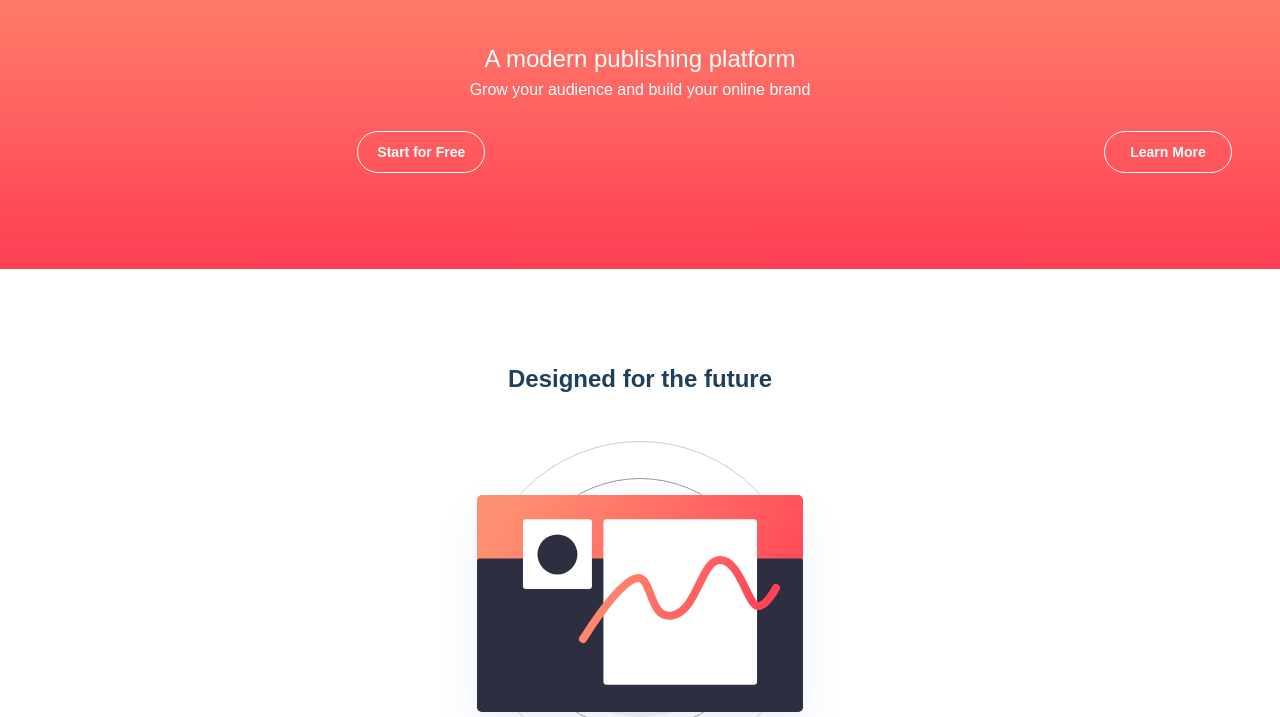
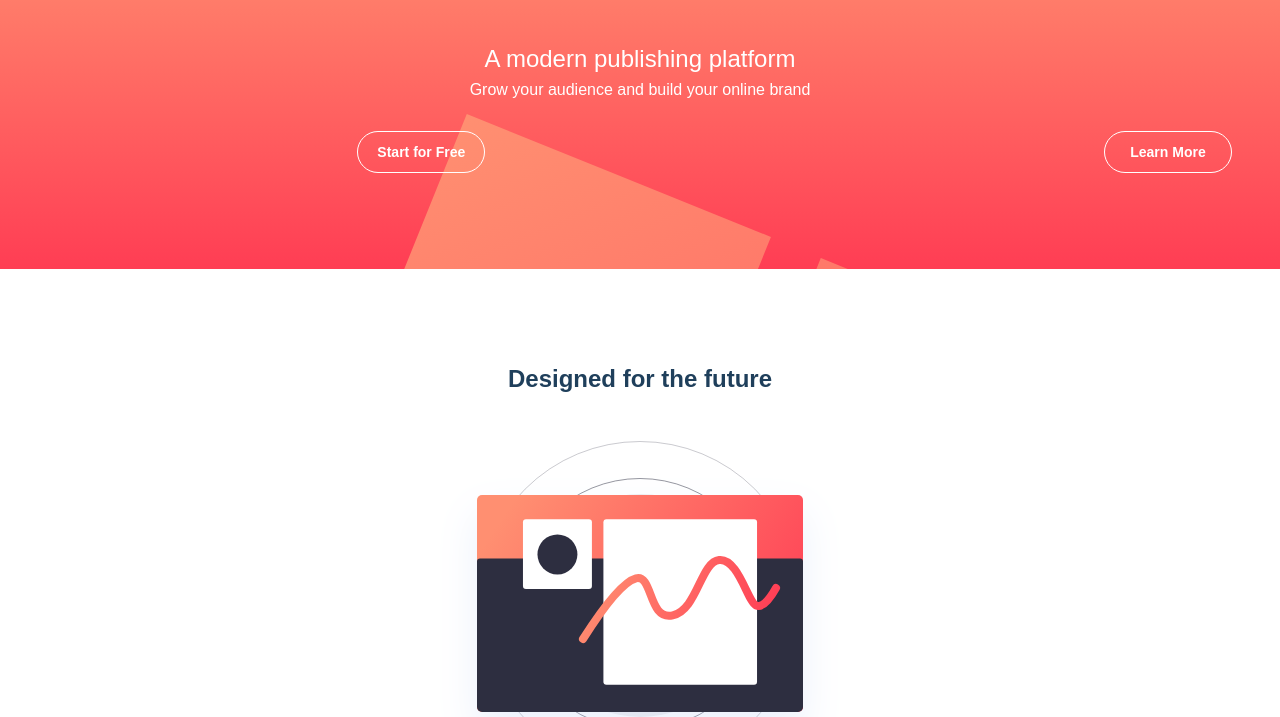
Before and after one commit to Opabby/blog-landing-page, a plain HTML site: page index.html in a window 1280 px wide. Shown: the part 83-800 px from the top of the page. Drawn offline with Linux system fonts and the light colour scheme; the site is published under a folder, as on GitHub Pages, so addresses that start at the root find nothing.

Commit message:
Adding background image

```diff
--- a/css/cabecalho.css
+++ b/css/cabecalho.css
@@ -3,7 +3,7 @@
     width: 100%;
     display: flex;
     flex-direction: column;
-    background: url(/images/bg-pattern-intro-mobile.svg), linear-gradient(var(--glightred), var(--gdarkred));
+    background: url(../images/bg-pattern-intro-mobile.svg), linear-gradient(var(--glightred), var(--gdarkred));
 }
 
 .cabecalho__header{
```
